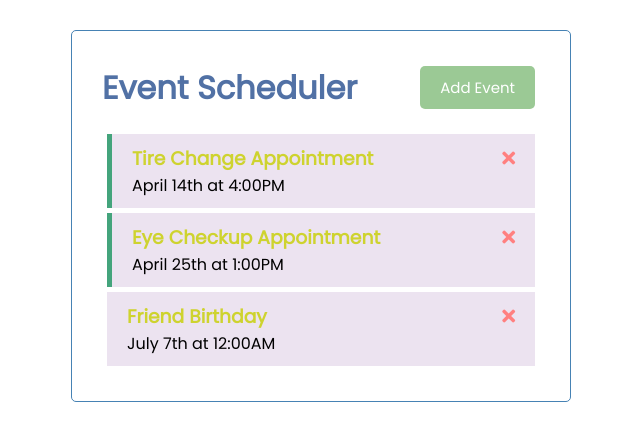
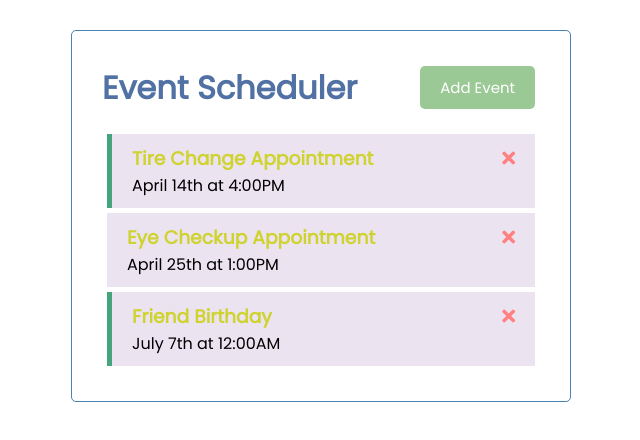
Before and after one commit to Abhay2412/EventScheduler, a Vue app in the folder event-scheduler/: page / in a window 1280 px wide. Shown: the top 440 px of the page, without its empty margins (319-959 px from the left). Built offline with nearby package versions, Linux system fonts and the light colour scheme.

Commit message:
Create Toggle functionality for the reminder of the events

```diff
--- a/event-scheduler/src/App.vue
+++ b/event-scheduler/src/App.vue
@@ -1,7 +1,7 @@
 <template>
   <div class="container">
     <Header title="Event Scheduler" textColor="#5171A5"/>
-    <Events @delete-event="deleteEvent" :events="events"/>
+    <Events @toggle-reminder="toggleReminder" @delete-event="deleteEvent" :events="events"/>
   </div>
 </template>
 
@@ -25,7 +25,10 @@ export default {
     deleteEvent(id) {
       if(confirm("Remove this event?"))
       this.events = this.events.filter((event) => event.id !== id)
-    }
+    },
+    toggleReminder(id) {
+      this.events = this.events.map((event) => event.id === id ? {...event, reminder: !event.reminder} : event)
+    },
   },
   created() {
     this.events = [
@@ -39,13 +42,13 @@ export default {
         id: 2,
         text: "Eye Checkup Appointment",
         day: "April 25th at 1:00PM",
-        reminder: true
+        reminder: false
       },
       {
         id: 3,
         text: "Friend Birthday",
         day: "July 7th at 12:00AM",
-        reminder: false
+        reminder: true
       }
     ]
   }
--- a/event-scheduler/src/components/Event.vue
+++ b/event-scheduler/src/components/Event.vue
@@ -1,7 +1,7 @@
 <template>
-    <div :class="[event.reminder ? 'reminder' : '', 'event']">
+    <div @dblclick="$emit('toggle-reminder', event.id)" :class="[event.reminder ? 'reminder' : '', 'event']">
         <h3 :style="{ }">{{ event.text }}
-        <i @click="onDelete(event.id)" class="fas fa-times"></i>
+        <i @click="$emit('delete-event', event.id)" class="fas fa-times"></i>
         </h3>
         <p>{{ event.day }}</p>
     </div>
@@ -13,11 +13,6 @@ export default {
     props: {
         event: Object,
     },
-    methods: {
-        onDelete(id) {
-            this.$emit("delete-event", id)
-        }
-    }
 }
 </script>
 
--- a/event-scheduler/src/components/Events.vue
+++ b/event-scheduler/src/components/Events.vue
@@ -1,7 +1,7 @@
 <template>
     <div>
         <div :key="event.id" v-for="event in events">
-            <Event @delete-event="$emit('delete-event', event.id)" :event="event"/>
+            <Event @toggle-reminder="$emit('toggle-reminder', event.id)" @delete-event="$emit('delete-event', event.id)" :event="event"/>
         </div>
     </div>
 </template>
@@ -17,6 +17,6 @@ import Event from "./Event"
     components: {
         Event
     },
-    emits: ["delete-event"]
+    emits: ["delete-event", "toggle-reminder"]
  }
 </script>
```
